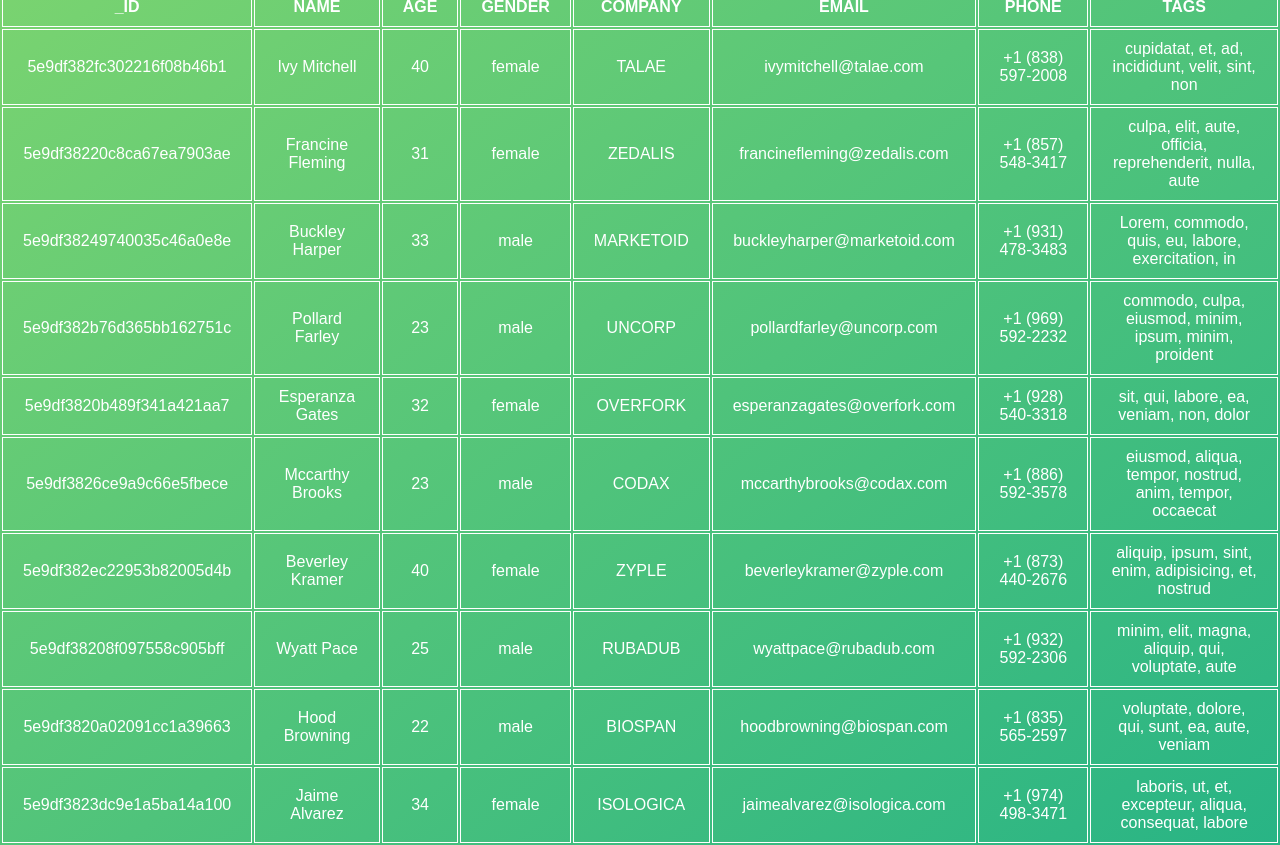
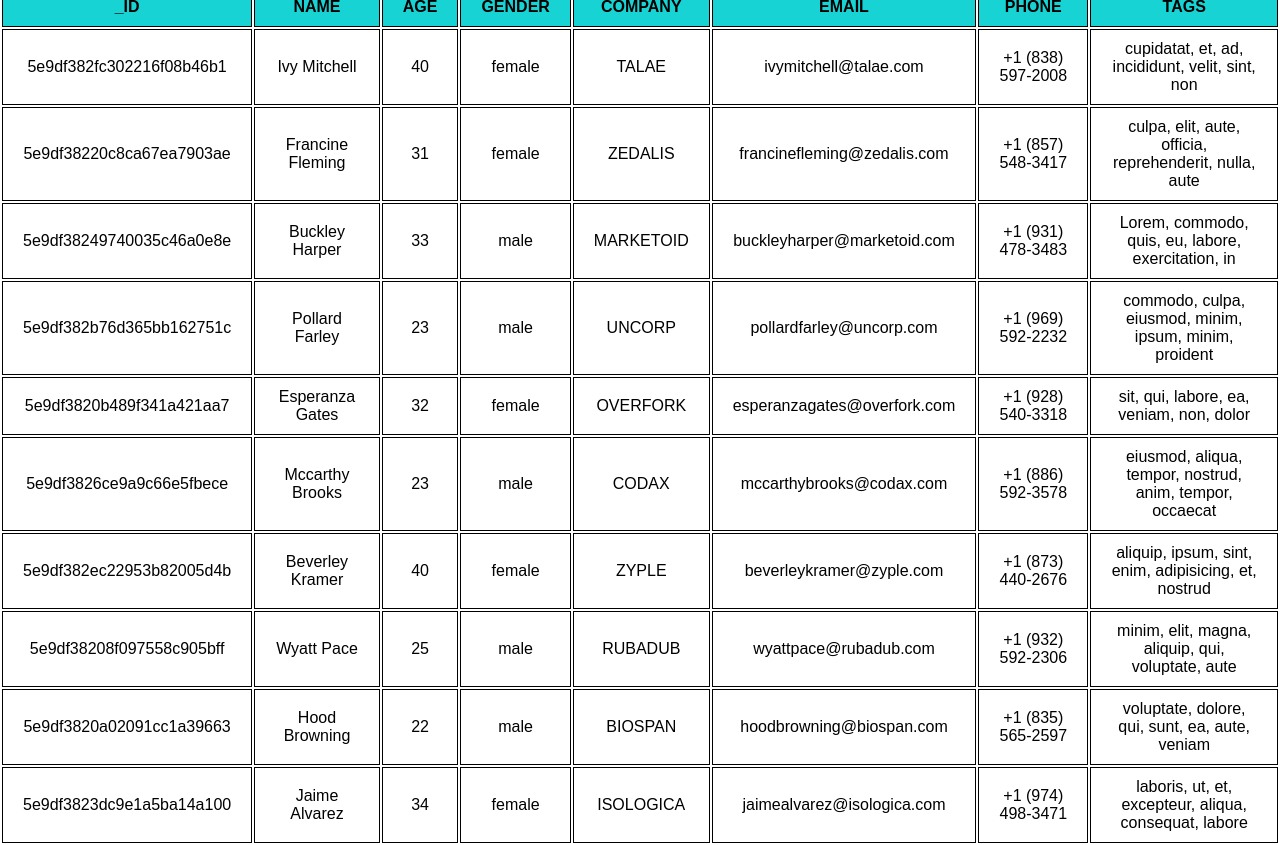
Before and after one commit to Kosik33i6/dynamic-table, a website with bundled scripts: page index.html in a window 1280 px wide. Shown: the part 102-947 px from the top of the page. Built offline with nearby package versions, Linux system fonts and the light colour scheme.

Commit message:
change styles

```diff
--- a/style/style.css
+++ b/style/style.css
@@ -7,8 +7,7 @@
 }
 html {
   font-family: Arial, "Helvetica Neue", Helvetica, sans-serif;
-  color: #fff;
-  background-image: linear-gradient(to right bottom, #7ed56f, #28b485);
+  color: #000;
   background-repeat: no-repeat;
 }
 body {
@@ -25,9 +24,10 @@ h1 {
 th,
 td,
 tb {
-  border: 1px solid #fff;
+  border: 1px solid #000;
   padding: 10px 20px;
 }
 th {
   text-transform: uppercase;
+  background-color: rgb(24, 211, 211);
 }
```
Also changed, not shown: index.js (+0 -12 lines).
